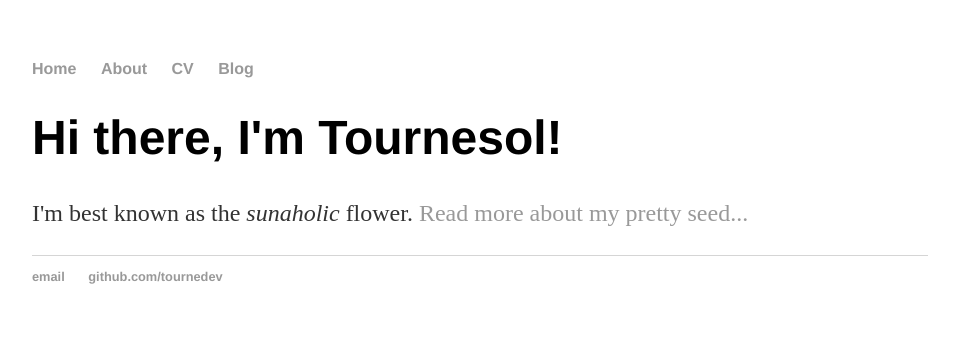
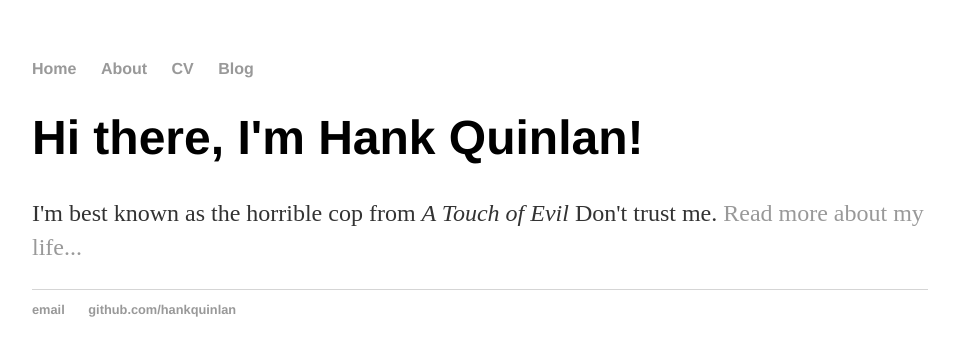
Before and after one commit to tournedev/tournedev.github.io, a Jekyll site: the page built from index.html, in a window 1280 px wide. Shown: the top 356 px of the page, without its empty margins (160-1119 px from the left). Built offline with Jekyll 4.4.1, drawn with Linux system fonts in a browser that asks for light colours.

Commit message:
Update index.html

```diff
--- a/index.html
+++ b/index.html
@@ -1,30 +1,8 @@
-<!DOCTYPE html>
-<html>
-	<head>
-		<title>Hank Quinlan, Horrible Cop</title>
-		<!-- link to main stylesheet -->
-		<link rel="stylesheet" type="text/css" href="/css/main.css">
-	</head>
-	<body>
-		<nav>
-    		<ul>
-        		<li><a href="/">Home</a></li>
-	        	<li><a href="/about">About</a></li>
-        		<li><a href="/cv">CV</a></li>
-        		<li><a href="/blog">Blog</a></li>
-    		</ul>
-		</nav>
-		<div class="container">
-    		<div class="blurb">
-        		<h1>Hi there, I'm Tournesol!</h1>
-				<p>I'm best known as the <em>sunaholic</em> flower. <a href="/about">Read more about my pretty seed...</a></p>
-    		</div><!-- /.blurb -->
-		</div><!-- /.container -->
-		<footer>
-    		<ul>
-        		<li><a href="mailto:hankquinlanhub@gmail.com">email</a></li>
-        		<li><a href="https://github.com/tournedev">github.com/tournedev</a></li>
-			</ul>
-		</footer>
-	</body>
-</html>
+---
+layout: default
+title: Hank Quinlan, Horrible Cop
+---
+<div class="blurb">
+	<h1>Hi there, I'm Hank Quinlan!</h1>
+	<p>I'm best known as the horrible cop from <em>A Touch of Evil</em> Don't trust me. <a href="/about">Read more about my life...</a></p>
+</div><!-- /.blurb -->
```
